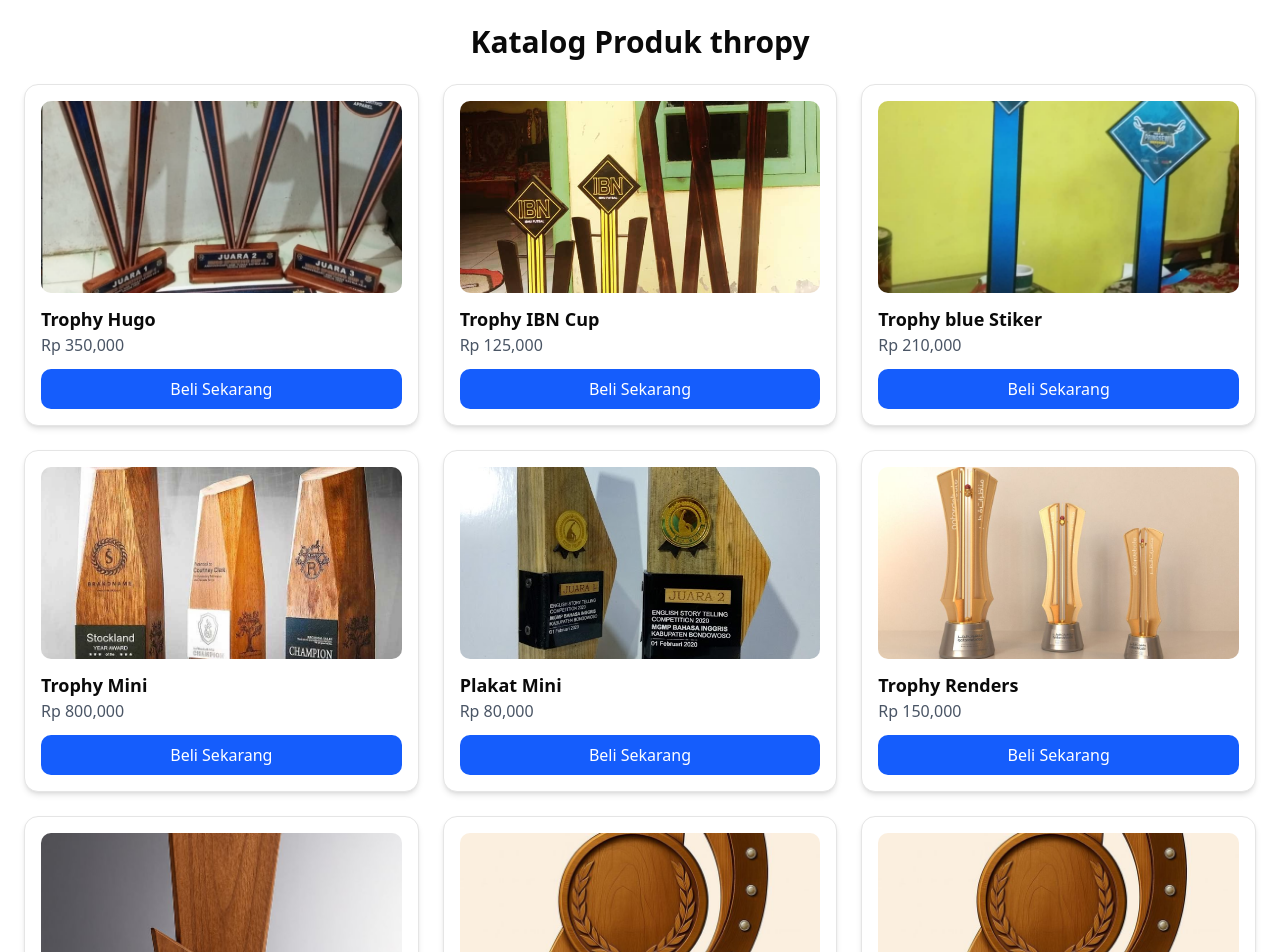
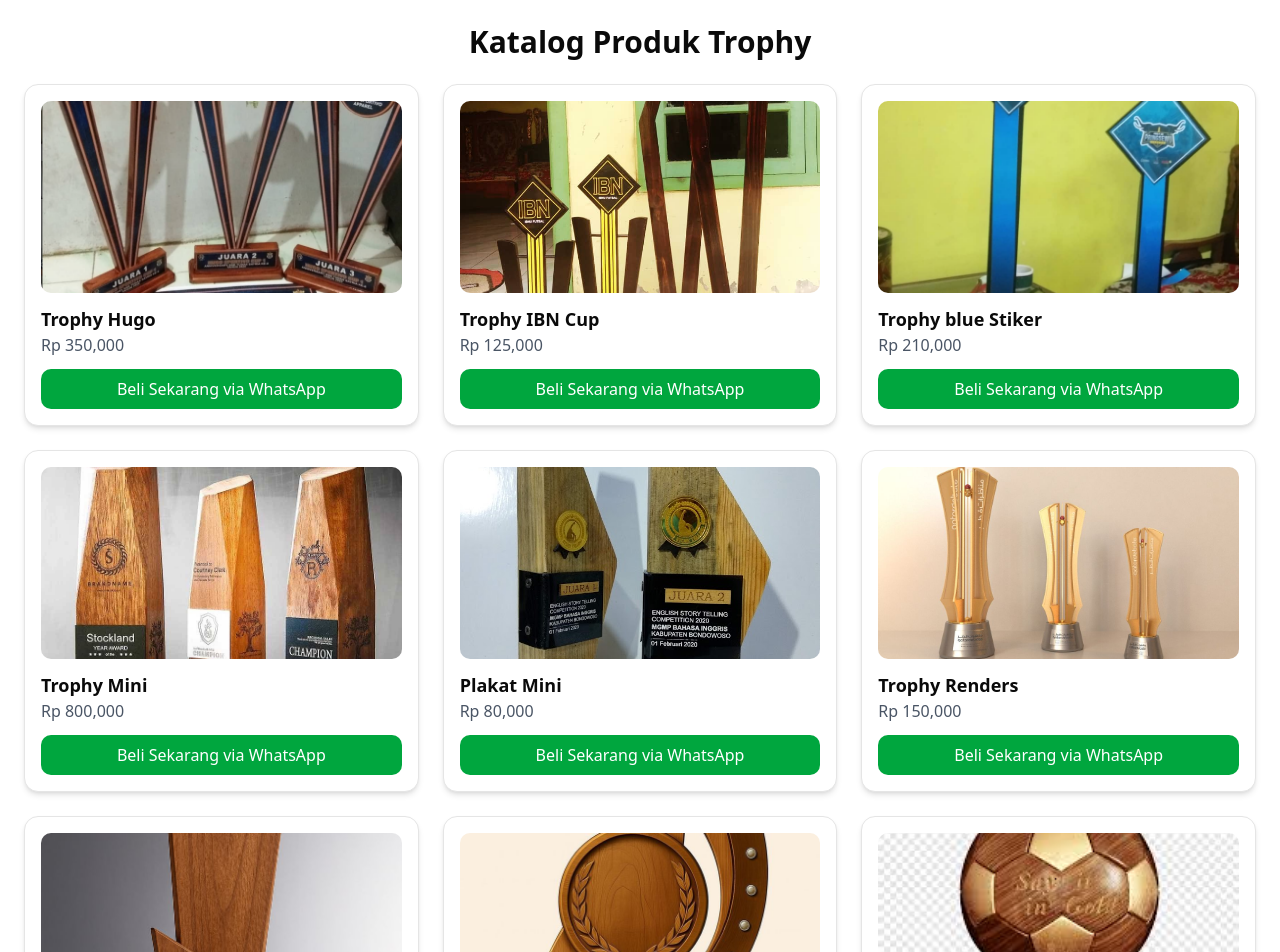
Before and after one commit to anisasetianingsih13/Beli-Trophy, a Next.js app in the folder web/: page /product in a window 1280 px wide. Shown: the top 952 px of the page. Built offline with nearby package versions, Linux system fonts and the light colour scheme.

Commit message:
Tambah fitur langsung pesan ke wa

```diff
--- a/web/src/app/(user)/product/page.tsx
+++ b/web/src/app/(user)/product/page.tsx
@@ -1,4 +1,5 @@
-// produk.tsx - Sistem Katalog Pembelian Next.js
+'use client';
+
 import Image from "next/image";
 
 interface Product {
@@ -9,6 +10,8 @@ interface Product {
 }
 
 export default function ProdukCatalog() {
+  const whatsappNumber = "6289699472273"; // GANTI DENGAN NOMOR WA KAMU
+
   const products: Product[] = [
     {
       id: 1,
@@ -18,7 +21,7 @@ export default function ProdukCatalog() {
     },
     {
       id: 2,
-      name: "Trophy IBN Cup ",
+      name: "Trophy IBN Cup",
       price: 125000,
       image: "/images/ibn.png",
     },
@@ -30,13 +33,13 @@ export default function ProdukCatalog() {
     },
     {
       id: 4,
-      name: "Trophy Mini ",
+      name: "Trophy Mini",
       price: 800000,
       image: "/images/toko.jpg",
     },
     {
       id: 5,
-      name: "Plakat Mini ",
+      name: "Plakat Mini",
       price: 80000,
       image: "/images/plakat.jpg",
     },
@@ -62,7 +65,7 @@ export default function ProdukCatalog() {
       id: 9,
       name: "Trophy FootBall",
       price: 150000,
-      image: "/images/p1.jpg",
+      image: "/images/bola.jpeg",
     },
     {
       id: 10,
@@ -84,9 +87,24 @@ export default function ProdukCatalog() {
     },
   ];
 
+  const handleBuy = (product: Product) => {
+    const message = encodeURIComponent(
+      `Halo, saya ingin membeli produk berikut:
+Nama Produk: ${product.name}
+Harga: Rp ${product.price.toLocaleString()}`
+    );
+
+    window.open(
+      `https://wa.me/${whatsappNumber}?text=${message}`,
+      "_blank"
+    );
+  };
+
   return (
     <div className="p-6">
-      <h1 className="text-3xl font-bold mb-6 text-center">Katalog Produk thropy</h1>
+      <h1 className="text-3xl font-bold mb-6 text-center">
+        Katalog Produk Trophy
+      </h1>
 
       <div className="grid grid-cols-1 sm:grid-cols-2 md:grid-cols-3 gap-6">
         {products.map((item) => (
@@ -104,10 +122,15 @@ export default function ProdukCatalog() {
             </div>
 
             <h2 className="font-semibold text-lg">{item.name}</h2>
-            <p className="text-gray-600 mb-3">Rp {item.price.toLocaleString()}</p>
+            <p className="text-gray-600 mb-3">
+              Rp {item.price.toLocaleString()}
+            </p>
 
-            <button className="w-full bg-blue-600 text-white py-2 rounded-lg hover:bg-blue-700 transition">
-              Beli Sekarang
+            <button
+              onClick={() => handleBuy(item)}
+              className="w-full bg-green-600 text-white py-2 rounded-lg hover:bg-green-700 transition"
+            >
+              Beli Sekarang via WhatsApp
             </button>
           </div>
         ))}
```
